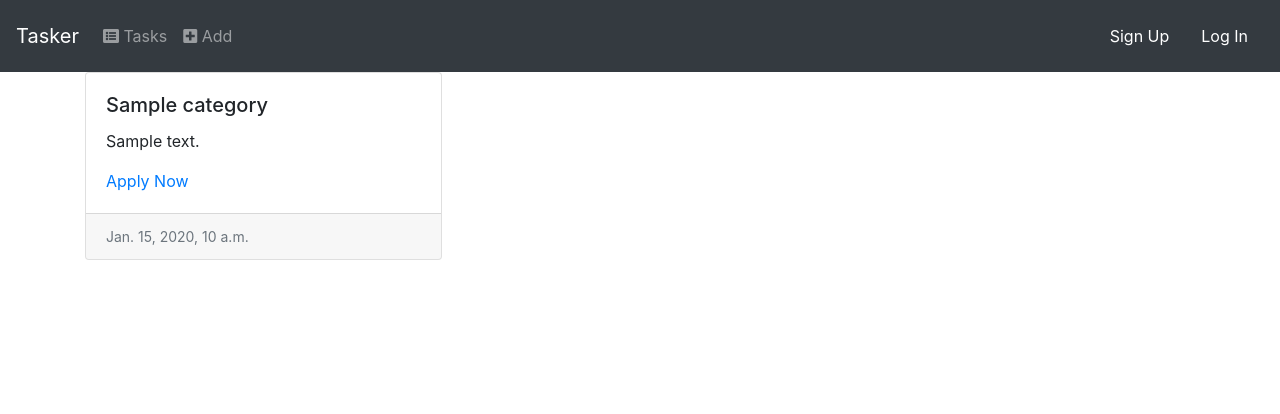
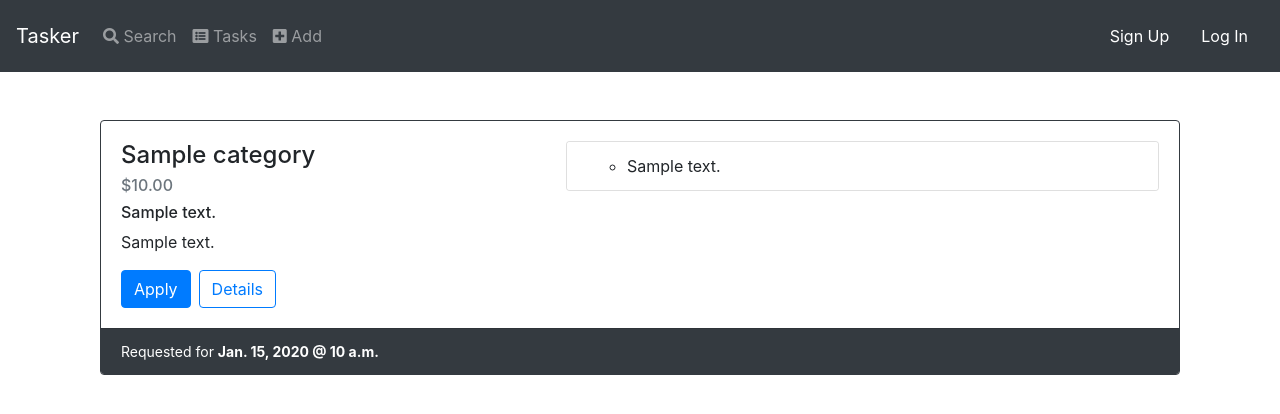
Before and after one commit to crowdbotics-users/lorencecrowdboticscom-lore-656, a Django app: template templates/tasks/available_task_list.html in a window 1280 px wide. Shown: the top 414 px of the page. Run offline with Django 3.2, Linux system fonts and the light colour scheme; the template is opened without the code that fills it: values that come from a table or form of the project are taken from there, others are empty; tables that the repository leaves empty hold one stand-in row (values such as "Sample post"); parts of the project's set-up code (start-up, migrations or seed data) failed here and were passed over; some libraries are stand-ins or nearby versions.

Commit message:
Update available tasks page UI

```diff
--- a/apps/home/views.py
+++ b/apps/home/views.py
@@ -25,5 +25,5 @@ class DashboardView(LoginRequiredMixin, RedirectView):
     def get_redirect_url(self, *args, **kwargs):
         user = self.request.user
         if user.type == user.TYPE_TASKER:
-            return reverse_lazy('tasks:task-list')
+            return reverse_lazy('tasks:available-task-list')
         return reverse_lazy('tasks:task-create')
--- a/static/css/main.css
+++ b/static/css/main.css
@@ -27,11 +27,3 @@ body {
     font-size: 1.2em;
     color: #ffb905;
 }
-.card-columns {
-  @include media-breakpoint-only(lg) {
-    column-count: 4;
-  }
-  @include media-breakpoint-only(xl) {
-    column-count: 5;
-  }
-}
--- a/tasker/settings.py
+++ b/tasker/settings.py
@@ -41,7 +41,8 @@ INSTALLED_APPS = [
     'django.contrib.sessions',
     'django.contrib.messages',
     'django.contrib.staticfiles',
-    'django.contrib.sites'
+    'django.contrib.sites',
+    'django.contrib.humanize',
 ]
 
 MIDDLEWARE = [
--- a/templates/base.html
+++ b/templates/base.html
@@ -11,15 +11,17 @@
             <div class="collapse navbar-collapse" id="navbarText">
                 <ul class="navbar-nav mr-auto">
                     {% if not user.is_anonymouse %}
+                        {% if user.type == user.TYPE_TASKER %}
+                            <li class="nav-item">
+                                <a class="nav-link" href="{% url 'tasks:available-task-list' %}"><i class="fas fa-search"></i> Search </a>
+                            </li>
+                        {% endif %}
 
                         <li class="nav-item">
                             <a class="nav-link" href="{% url 'tasks:task-list' %}"><i class="fas fa-list-alt"></i> Tasks</a>
                         </li>
-                        {% if user.type == 1 %}
-                            <li class="nav-item">
-                                <a class="nav-link" href="{% url 'tasks:available-task-list' %}"><i class="fas fa-search"></i> Search </a>
-                            </li>
-                        {% else %}
+
+                        {% if user.type == user.TYPE_CUSTOMER %}
                             <li class="nav-item">
                                 <a class="nav-link" href="{% url 'tasks:task-create' %}"><i class="fas fa-plus-square"></i> Add </a>
                             </li>
--- a/templates/tasks/available_task_list.html
+++ b/templates/tasks/available_task_list.html
@@ -1,18 +1,40 @@
 {% extends 'base.html' %}
 
+{% load humanize %}
+
 {% block content %}
-    <div class="card-columns">
-        {% for task in tasks %}
-            <div class="card">
-                <div class="card-body">
-                    <h5 class="card-title">{{ task.category }}</h5>
-                    <p class="card-text">{{ task.notes }}</p>
-                    <a href="{% url 'tasks:task-detail' task.id %}" class="card-link">Apply Now</a>
-                </div>
-                <div class="card-footer">
-                    <small class="text-muted">{{ task.start_date }}</small>
+<div class="col-md-12 mt-5">
+    {% for task in tasks %}
+        <div class="card border-dark mb-5">
+            <div class="card-body">
+                <div class="row">
+                    <div class="col-md-5">
+                        <h4 class="card-title">{{ task.category }}</h4>
+                        <h6 class="card-subtitle text-muted mb-2">${{ task.cost }}</h6>
+                        <h6>{{ task.address }}</h6>
+                        <p class="card-text">{{ task.notes }}</p>
+                        <div class="buttons row col-md-12">
+                            <a href="{% url 'tasks:task-detail' task.id %}" class="btn btn-primary mr-2">Apply</a>
+                            <a href="{% url 'tasks:task-detail' task.id %}" class="btn btn-outline-primary">Details</a>
+                        </div>
+                    </div>
+                    <div class="col-md-7">
+                        <div class="card">
+                            <ul class="list-group list-group-flush">
+                                {% for item in task.todos.all %}
+                                    <li class="list-group-item">
+                                        <ul><li>{{ item.description }}</li></ul>
+                                    </li>
+                                {% endfor %}
+                            </ul>
+                        </div>
+                    </div>
                 </div>
             </div>
-        {% endfor %}
-    </div>
+            <div class="card-footer bg-dark">
+                <small class="text-white">Requested for <strong>{{ task.start_date.date }} @ {{ task.start_date.time }}</strong></small>
+            </div>
+        </div>
+    {% endfor %}
+</div>
 {% endblock content %}
--- a/templates/users/profile.html
+++ b/templates/users/profile.html
@@ -5,7 +5,7 @@
 {% block content %}
 <div class="row mt-5">
     <div class="col-md-4">
-        <div class="card border-info">
+        <div class="card border-dark">
             <img class="card-img-top" src="{% if user.image %}{{ user.image.url }}{% else %}{% static 'img/user.png' %}{% endif %}" alt="Profile Picture">
             <div class="card-body">
                 <div class="star-rating mt-1 mb-1">
@@ -25,7 +25,7 @@
     </div>
     <div class="col-md-7 offset-md-1">
         {% for rating in user.received_ratings.all %}
-            <div class="card border-info mb-3">
+            <div class="card border-dark mb-3">
                 <div class="card-body">
                     <div class="row">
                         <div class="col-md-3">
```
